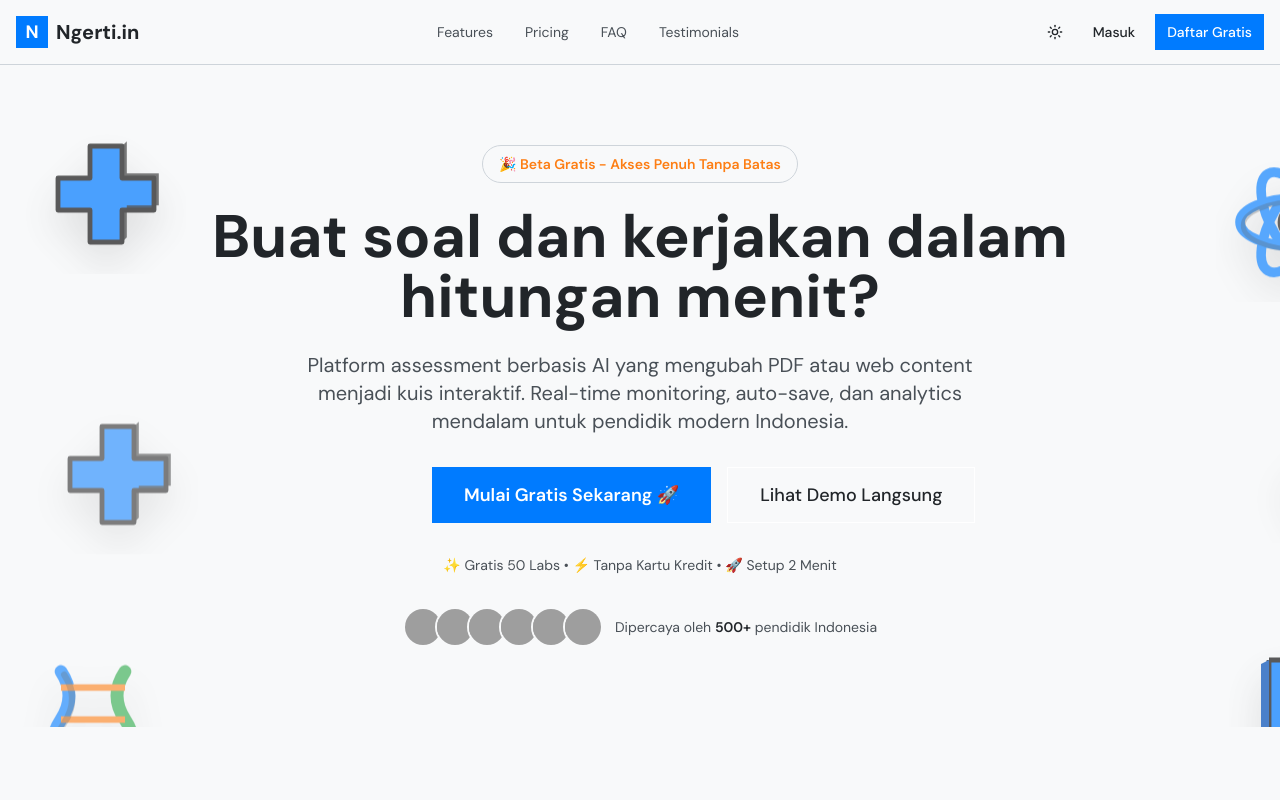
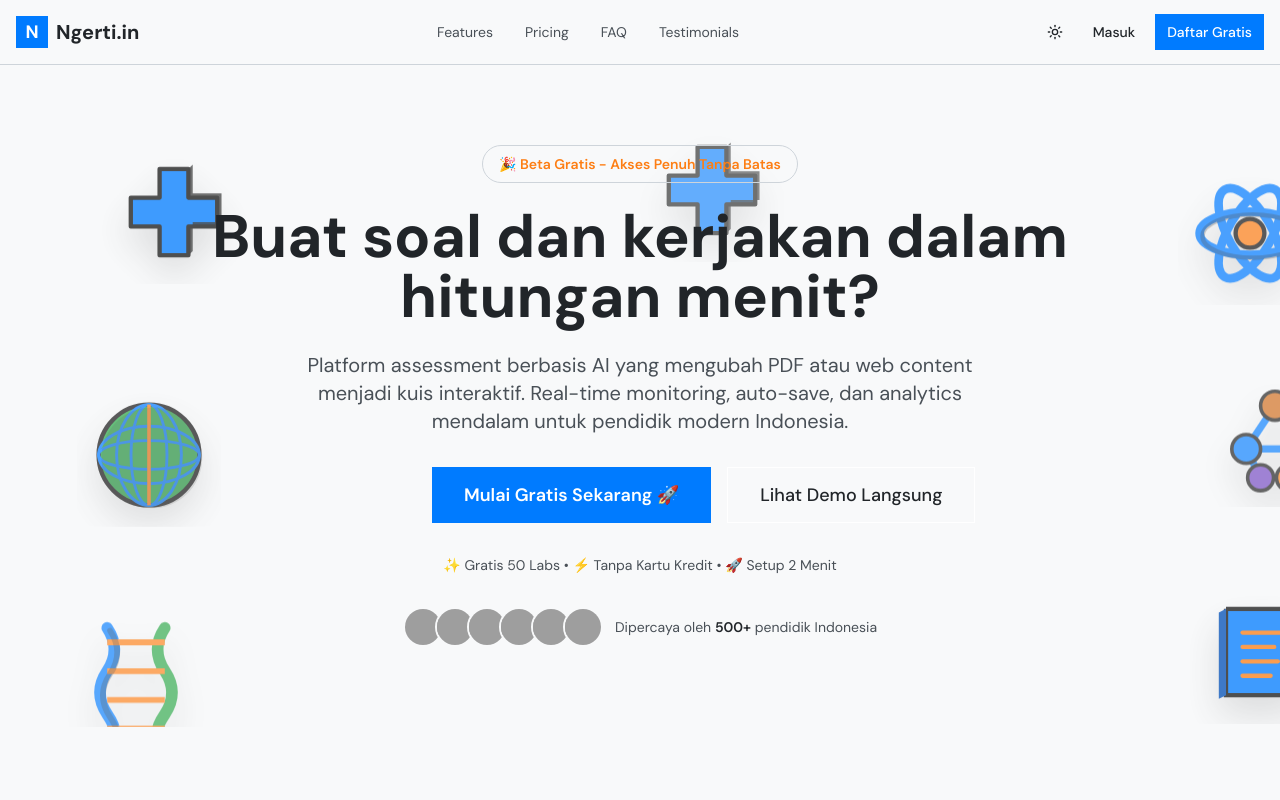
Before and after one commit to manikandareas/datafast-clone-maker, a React (Vite) app: page / in a window 1280 px wide. Shown: the top 800 px of the page. Built offline with nearby package versions, Linux system fonts and the light colour scheme; grey boxes are pictures that could not be loaded; the HTML template or start-up script is replaced by a standard one.

Commit message:
Add extra Subject SVGs and fix layout
Introduce a new SVG to represent another topic, adjust all SVG positions to ensure they remain in the viewport, and implement engaging entrance animations for each SVG within the Hero/SubjectShapes component.

```diff
--- a/src/components/SubjectShapes.tsx
+++ b/src/components/SubjectShapes.tsx
@@ -1,12 +1,13 @@
 export const SubjectShapes = () => {
-  // Static positions for all shapes - positioned in empty areas away from main content
+  // Static positions for all shapes - positioned in empty areas, visible in viewport
   const shapes = [
-    { index: 0, x: 2, y: 8, rotation: 15, scale: 0.5, opacity: 0.7 },        // Math - far top left corner
-    { index: 1, x: 95, y: 12, rotation: -20, scale: 0.6, opacity: 0.65 },    // Physics - far top right corner
-    { index: 2, x: 1, y: 88, rotation: 25, scale: 0.55, opacity: 0.6 },      // Biology - far bottom left corner
-    { index: 3, x: 96, y: 85, rotation: -15, scale: 0.65, opacity: 0.7 },    // Language - far bottom right corner
-    { index: 4, x: 98, y: 48, rotation: 10, scale: 0.5, opacity: 0.6 },      // Chemistry - far middle right edge
-    { index: 0, x: 3, y: 50, rotation: -25, scale: 0.45, opacity: 0.55 },    // Extra Math - far middle left edge
+    { index: 0, x: 8, y: 12, rotation: 15, scale: 0.55, opacity: 0.75, animation: "slide-in-left" },      // Math - top left
+    { index: 1, x: 92, y: 15, rotation: -20, scale: 0.6, opacity: 0.7, animation: "slide-in-right" },    // Physics - top right
+    { index: 2, x: 5, y: 82, rotation: 25, scale: 0.5, opacity: 0.65, animation: "slide-in-bottom-left" },  // Biology - bottom left
+    { index: 3, x: 93, y: 78, rotation: -15, scale: 0.6, opacity: 0.75, animation: "slide-in-bottom-right" }, // Language - bottom right
+    { index: 4, x: 94, y: 45, rotation: 10, scale: 0.52, opacity: 0.65, animation: "scale-fade-in" },     // Chemistry - middle right
+    { index: 5, x: 6, y: 48, rotation: -18, scale: 0.53, opacity: 0.7, animation: "rotate-fade-in" },     // Geography - middle left
+    { index: 0, x: 50, y: 8, rotation: 8, scale: 0.48, opacity: 0.6, animation: "slide-in-top" },        // Extra Math - top center
   ];
 
   return (
@@ -14,13 +15,14 @@ export const SubjectShapes = () => {
       {shapes.map((shape, i) => (
         <div
           key={i}
-          className="absolute pointer-events-none w-32 h-32 md:w-40 md:h-40 animate-float"
+          className={`absolute pointer-events-none w-28 h-28 md:w-36 md:h-36 animate-${shape.animation} animate-float`}
           style={{
             left: `${shape.x}%`,
             top: `${shape.y}%`,
             transform: `translate(-50%, -50%) rotate(${shape.rotation}deg) scale(${shape.scale})`,
             opacity: shape.opacity,
-            animationDelay: `${i * 0.3}s`,
+            animationDelay: `${i * 0.15}s`,
+            animationFillMode: 'both',
           }}
         >
           <ShapeSVG index={shape.index} />
@@ -174,6 +176,50 @@ const ShapeSVG = ({ index }: { index: number }) => {
         <circle cx="102" cy="62" r="20" fill="oklch(0.2 0 0)" opacity="0.2"/>
       </g>
     </svg>,
+
+    // Geography - Globe/Earth
+    <svg key="geography" viewBox="0 0 200 200" fill="none" className="w-full h-full">
+      <g className="drop-shadow-2xl">
+        {/* Globe circle */}
+        <circle cx="100" cy="100" r="70"
+          fill="var(--chart-3)"
+          stroke="oklch(0.2 0 0)"
+          strokeWidth="6"
+        />
+        {/* Latitude lines */}
+        <ellipse cx="100" cy="100" rx="70" ry="20"
+          fill="none"
+          stroke="var(--primary)"
+          strokeWidth="4"
+        />
+        <ellipse cx="100" cy="100" rx="70" ry="40"
+          fill="none"
+          stroke="var(--primary)"
+          strokeWidth="4"
+        />
+        {/* Longitude lines */}
+        <ellipse cx="100" cy="100" rx="25" ry="70"
+          fill="none"
+          stroke="var(--primary)"
+          strokeWidth="4"
+        />
+        <ellipse cx="100" cy="100" rx="45" ry="70"
+          fill="none"
+          stroke="var(--primary)"
+          strokeWidth="4"
+        />
+        {/* Center meridian */}
+        <line x1="100" y1="30" x2="100" y2="170"
+          stroke="var(--accent)"
+          strokeWidth="5"
+        />
+        {/* 3D shadow */}
+        <circle cx="104" cy="104" r="70"
+          fill="oklch(0.2 0 0)"
+          opacity="0.15"
+        />
+      </g>
+    </svg>,
   ];
 
   return (
--- a/tailwind.config.ts
+++ b/tailwind.config.ts
@@ -115,6 +115,34 @@ export default {
           "0%, 100%": { transform: "translateY(0px)" },
           "50%": { transform: "translateY(-20px)" },
         },
+        "slide-in-left": {
+          "0%": { transform: "translateX(-100px)", opacity: "0" },
+          "100%": { transform: "translateX(0)", opacity: "1" },
+        },
+        "slide-in-right": {
+          "0%": { transform: "translateX(100px)", opacity: "0" },
+          "100%": { transform: "translateX(0)", opacity: "1" },
+        },
+        "slide-in-top": {
+          "0%": { transform: "translateY(-100px)", opacity: "0" },
+          "100%": { transform: "translateY(0)", opacity: "1" },
+        },
+        "slide-in-bottom-left": {
+          "0%": { transform: "translate(-80px, 80px)", opacity: "0" },
+          "100%": { transform: "translate(0, 0)", opacity: "1" },
+        },
+        "slide-in-bottom-right": {
+          "0%": { transform: "translate(80px, 80px)", opacity: "0" },
+          "100%": { transform: "translate(0, 0)", opacity: "1" },
+        },
+        "scale-fade-in": {
+          "0%": { transform: "scale(0)", opacity: "0" },
+          "100%": { transform: "scale(1)", opacity: "1" },
+        },
+        "rotate-fade-in": {
+          "0%": { transform: "rotate(-180deg) scale(0)", opacity: "0" },
+          "100%": { transform: "rotate(0deg) scale(1)", opacity: "1" },
+        },
       },
       animation: {
         "accordion-down": "accordion-down 0.2s ease-out",
@@ -122,6 +150,13 @@ export default {
         "marquee-left": "marquee-left 40s linear infinite",
         "marquee-right": "marquee-right 40s linear infinite",
         float: "float 6s ease-in-out infinite",
+        "slide-in-left": "slide-in-left 0.8s cubic-bezier(0.34, 1.56, 0.64, 1)",
+        "slide-in-right": "slide-in-right 0.8s cubic-bezier(0.34, 1.56, 0.64, 1)",
+        "slide-in-top": "slide-in-top 0.8s cubic-bezier(0.34, 1.56, 0.64, 1)",
+        "slide-in-bottom-left": "slide-in-bottom-left 0.9s cubic-bezier(0.34, 1.56, 0.64, 1)",
+        "slide-in-bottom-right": "slide-in-bottom-right 0.9s cubic-bezier(0.34, 1.56, 0.64, 1)",
+        "scale-fade-in": "scale-fade-in 0.7s cubic-bezier(0.34, 1.56, 0.64, 1)",
+        "rotate-fade-in": "rotate-fade-in 0.9s cubic-bezier(0.34, 1.56, 0.64, 1)",
       },
     },
   },
```
